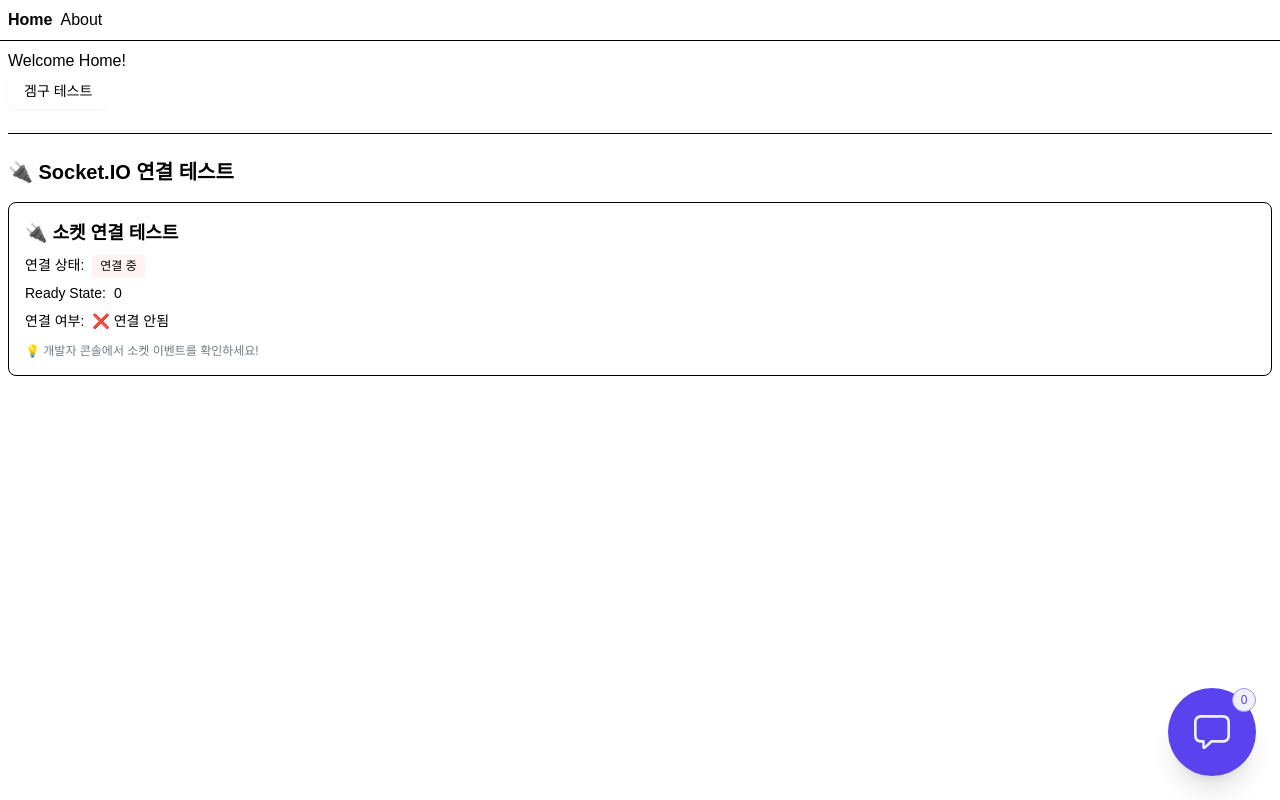
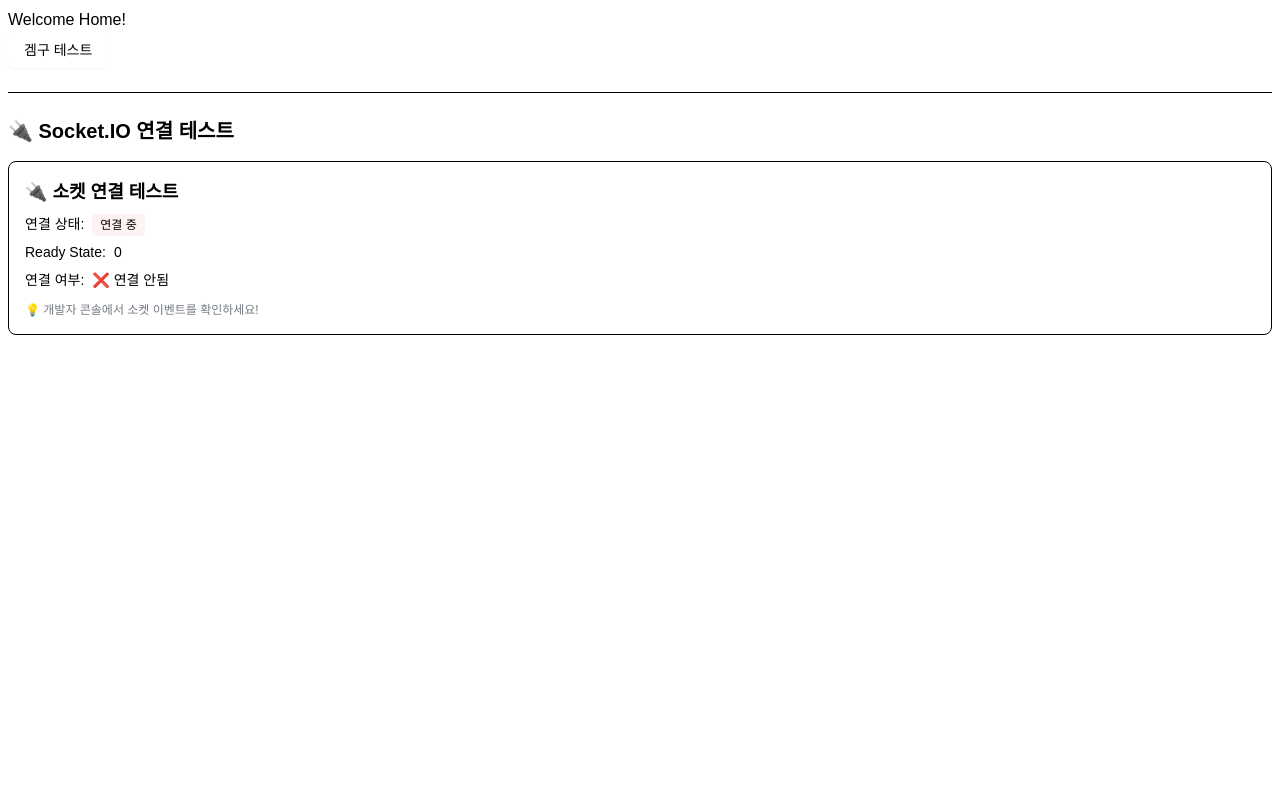
Before and after one commit to Gamegoo-repo/Gamegoo-front-v2, a React app: page / in a window 1280 px wide. Built offline with nearby package versions, Linux system fonts and the light colour scheme; no server answers; the HTML template or start-up script is replaced by a standard one; a web font is replaced by a local one.

Commit message:
remove(#41): TanStack Router 예제 제거

```diff
--- a/src/pages/__root.tsx
+++ b/src/pages/__root.tsx
@@ -1,28 +1,13 @@
-import { createRootRoute, Link, Outlet } from "@tanstack/react-router";
+import { createRootRoute, Outlet } from "@tanstack/react-router";
 import { TanStackRouterDevtools } from "@tanstack/react-router-devtools";
 import { useChatNotifications } from "@/features/chat-notifications";
-import { FloatingChatButton } from "@/widgets/floating-chat-button";
 
 function RootLayout() {
 	useChatNotifications();
 
-	const handleChatButtonClick = () => {
-		console.log("Chat button clicked!");
-	};
-
 	return (
 		<>
-			<div className="p-2 flex gap-2">
-				<Link to="/" className="[&.active]:font-bold">
-					Home
-				</Link>
-				<Link to="/about" className="[&.active]:font-bold">
-					About
-				</Link>
-			</div>
-			<hr />
 			<Outlet />
-			<FloatingChatButton onClick={handleChatButtonClick} />
 			<TanStackRouterDevtools />
 		</>
 	);
```
